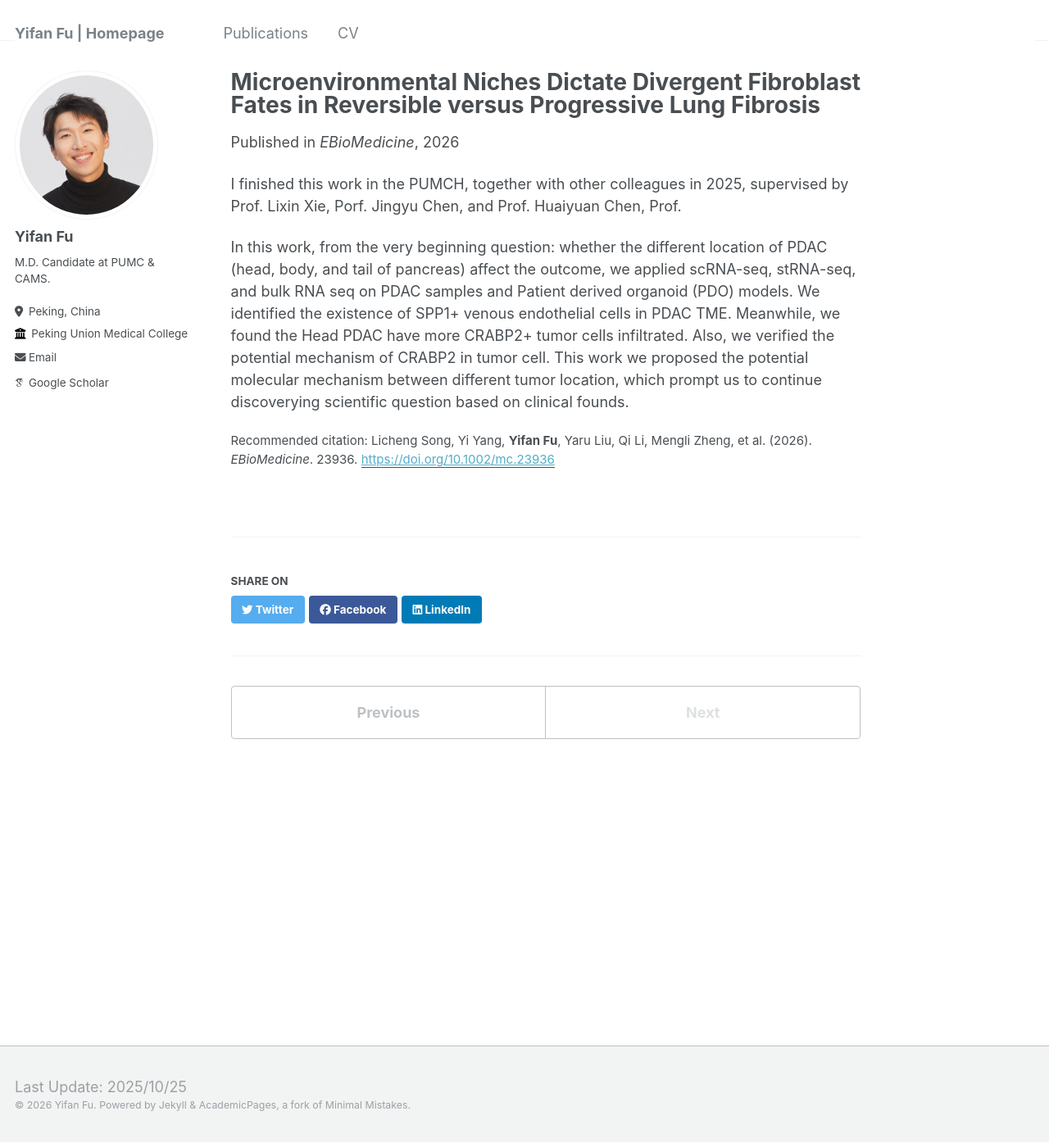
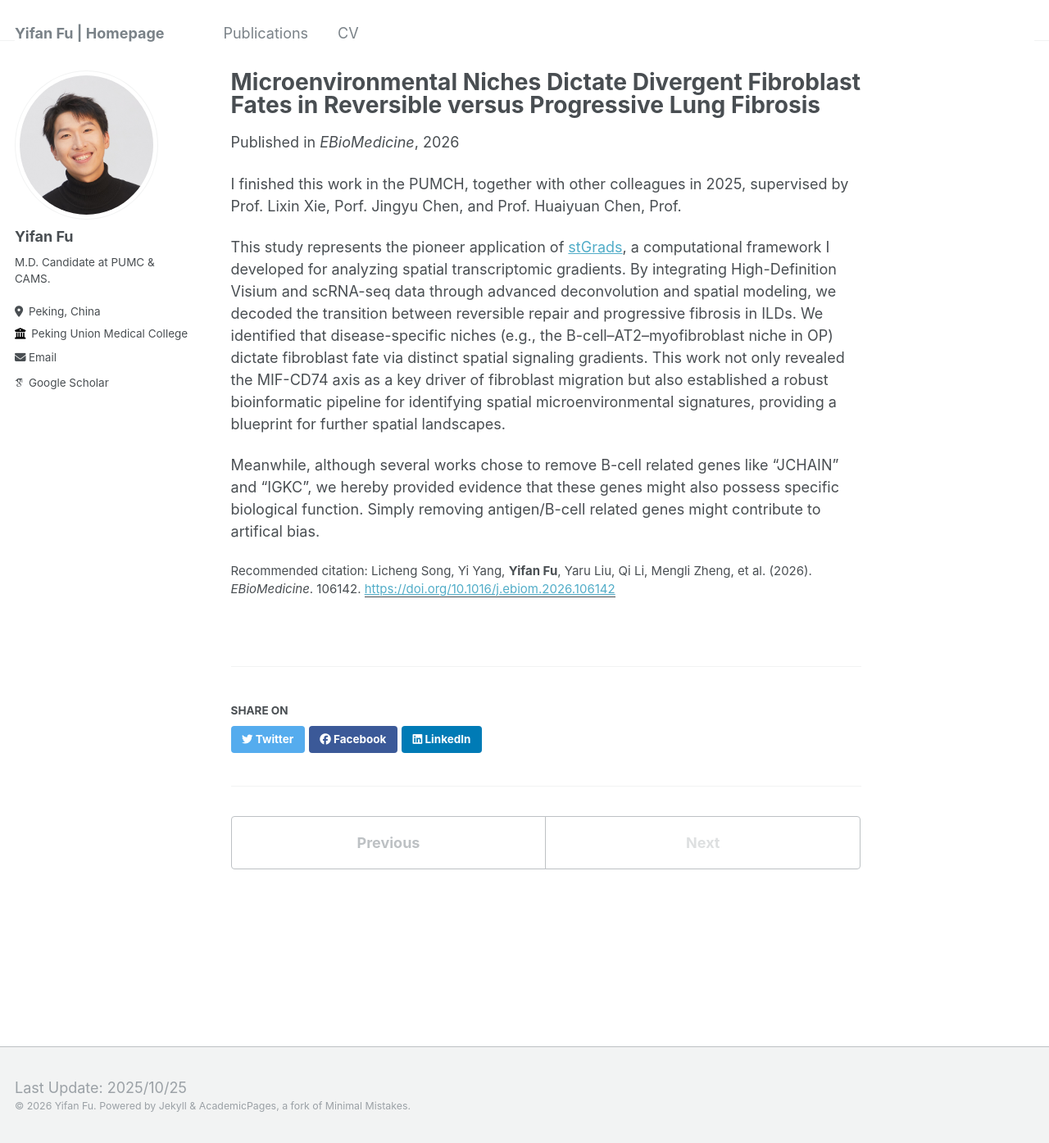
Before and after one commit to yifanfu01/yifanfu01.github.io, a Jekyll site: the page built from _publications/2026EBIOM.md, in a window 1280 px wide and 1395 px high. Shown: the whole window at 82% size. Built offline with Jekyll 4.4.1, drawn with Linux system fonts in a browser that asks for light colours; some web fonts are replaced.

Commit message:
Update 2026EBIOM.md

```diff
--- a/_publications/2026EBIOM.md
+++ b/_publications/2026EBIOM.md
@@ -5,10 +5,12 @@ permalink: /publication/ebiom2026
 excerpt: 'This work applied comprehensive high-resolution spatial transcriptomics to reveal the lung fibrosis niches.'
 date: 2026-01-13
 venue: 'EBioMedicine'
-paperurl: 'https://doi.org/10.1002/mc.23936'
-citation: 'Licheng Song, Yi Yang, <b>Yifan Fu</b>, Yaru Liu, Qi Li, Mengli Zheng, et al. (2026). <i>EBioMedicine</i>. 23936.'
+paperurl: 'https://doi.org/10.1016/j.ebiom.2026.106142'
+citation: 'Licheng Song, Yi Yang, <b>Yifan Fu</b>, Yaru Liu, Qi Li, Mengli Zheng, et al. (2026). <i>EBioMedicine</i>. 106142.'
 ---
 
 I finished this work in the PUMCH, together with other colleagues in 2025, supervised by Prof. Lixin Xie, Porf. Jingyu Chen, and Prof. Huaiyuan Chen, Prof.
 
-In this work, from the very beginning question: whether the different location of PDAC (head, body, and tail of pancreas) affect the outcome, we applied scRNA-seq, stRNA-seq, and bulk RNA seq on PDAC samples and Patient derived organoid (PDO) models. We identified the existence of SPP1+ venous endothelial cells in PDAC TME. Meanwhile, we found the Head PDAC have more CRABP2+ tumor cells infiltrated. Also, we verified the potential mechanism of CRABP2 in tumor cell. This work we proposed the potential molecular mechanism between different tumor location, which prompt us to continue discoverying scientific question based on clinical founds.
+This study represents the pioneer application of  [stGrads](https://stgrads.readthedocs.io), a computational framework I developed for analyzing spatial transcriptomic gradients. By integrating High-Definition Visium and scRNA-seq data through advanced deconvolution and spatial modeling, we decoded the transition between reversible repair and progressive fibrosis in ILDs. We identified that disease-specific niches (e.g., the B-cell–AT2–myofibroblast niche in OP) dictate fibroblast fate via distinct spatial signaling gradients. This work not only revealed the MIF-CD74 axis as a key driver of fibroblast migration but also established a robust bioinformatic pipeline for identifying spatial microenvironmental signatures, providing a blueprint for further spatial landscapes.
+
+Meanwhile, although several works chose to remove B-cell related genes like "JCHAIN" and "IGKC", we hereby provided evidence that these genes might also possess specific biological function. Simply removing antigen/B-cell related genes might contribute to artifical bias.
```
